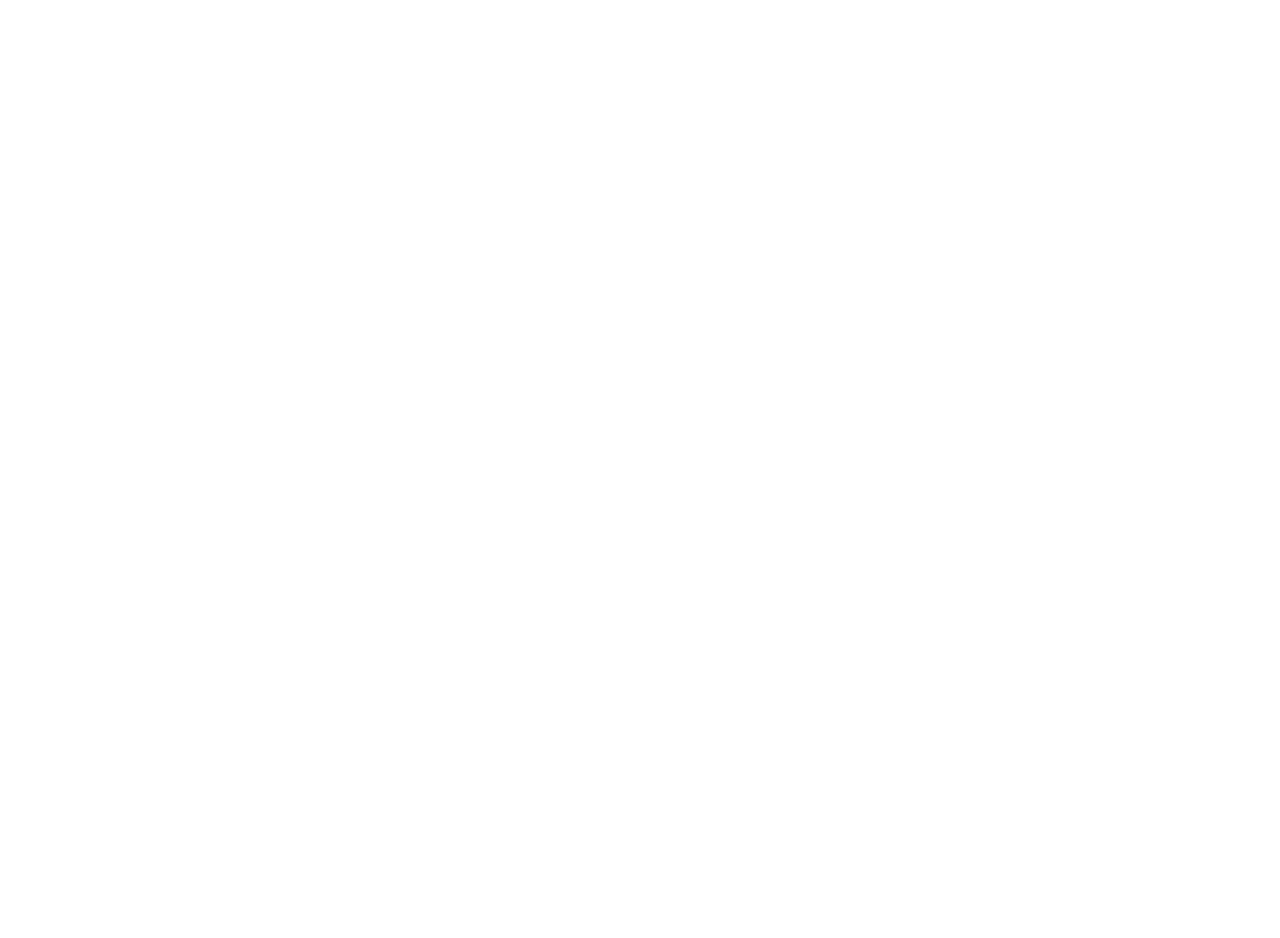
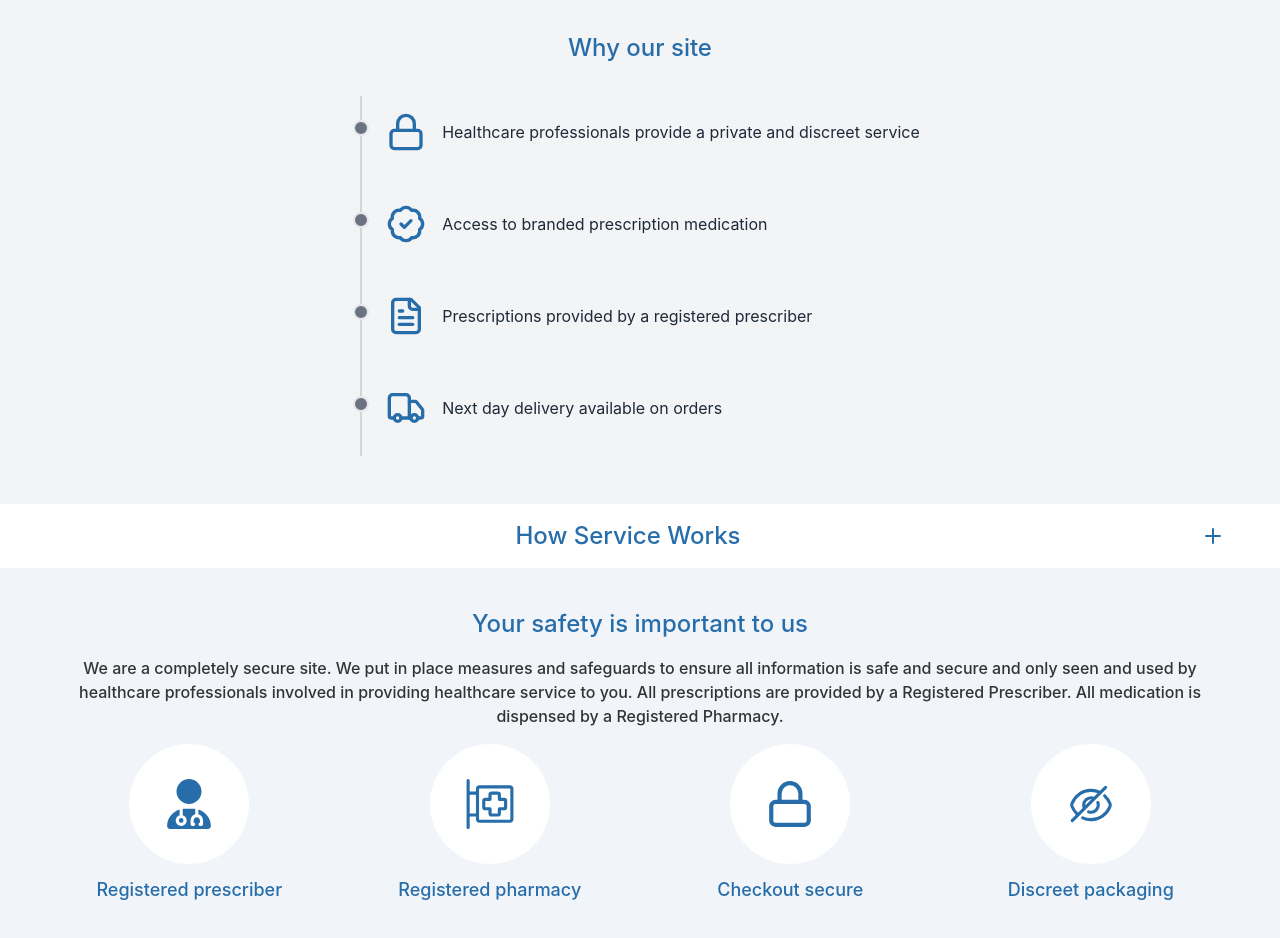
Before and after one commit to DharshanWilsonRaj/prescriptiondoctor-nextjs-demo, a Next.js app: page / in a window 1280 px wide. Shown: the part 1280-2218 px from the top of the page. Before the commit the page ends 1252 px from the top, so only its background shows below. Built offline with nearby package versions, Linux system fonts and the light colour scheme.

Commit message:
service works

```diff
--- a/next.config.mjs
+++ b/next.config.mjs
@@ -1,4 +1,13 @@
 /** @type {import('next').NextConfig} */
-const nextConfig = {};
+const nextConfig = {
+    images: {
+        remotePatterns: [
+            {
+                protocol: "https",
+                hostname: '**'
+            }
+        ],
+    }
+};
 
 export default nextConfig;
--- /dev/null
+++ b/public/images/icons/svg-icons.jsx
@@ -0,0 +1,38 @@
+
+export const DoctorSvg = ({ width = 30, height = 30, ...props }) => {
+	return (
+		<svg xmlns="http://www.w3.org/2000/svg" width={width} height={height}{...props} viewBox="0 0 448 512">
+			<path fill="currentColor" d="M224 256a128 128 0 1 0 0-256a128 128 0 1 0 0 256m-96 55.2C54 332.9 0 401.3 0 482.3C0 498.7 13.3 512 29.7 512h388.6c16.4 0 29.7-13.3 29.7-29.7c0-81-54-149.4-128-171.1V362c27.6 7.1 48 32.2 48 62v40c0 8.8-7.2 16-16 16h-16c-8.8 0-16-7.2-16-16s7.2-16 16-16v-24c0-17.7-14.3-32-32-32s-32 14.3-32 32v24c8.8 0 16 7.2 16 16s-7.2 16-16 16h-16c-8.8 0-16-7.2-16-16v-40c0-29.8 20.4-54.9 48-62v-57.1q-9-.9-18.3-.9h-91.4q-9.3 0-18.3.9v65.4c23.1 6.9 40 28.3 40 53.7c0 30.9-25.1 56-56 56s-56-25.1-56-56c0-25.4 16.9-46.8 40-53.7zM144 448a24 24 0 1 0 0-48a24 24 0 1 0 0 48"></path>
+		</svg>
+
+	)
+}
+export const HospitalIcon = ({ width = 30, height = 30, ...props }) => {
+	return (
+		<svg xmlns="http://www.w3.org/2000/svg" width={width} height={height} {...props} viewBox="0 0 24 24">
+			<g fill="none" stroke="currentColor" strokeLinecap="round" strokeLinejoin="round" strokeWidth={1.5}>
+				<path d="M1.5.75v22.5M6 6.75H1.5M6 17.25H1.5m17.25-7.5H16.5V7.5a.75.75 0 0 0-.75-.75h-3a.75.75 0 0 0-.75.75v2.25H9.75a.75.75 0 0 0-.75.75v3a.75.75 0 0 0 .75.75H12v2.25a.75.75 0 0 0 .75.75h3a.75.75 0 0 0 .75-.75v-2.25h2.25a.75.75 0 0 0 .75-.75v-3a.75.75 0 0 0-.75-.75"></path>
+				<path d="M7 3.75h14.5s1 0 1 1v14.5s0 1-1 1H7s-1 0-1-1V4.75s0-1 1-1"></path>
+			</g>
+		</svg>
+	)
+}
+
+export const LockIcon = ({ width = 30, height = 30, ...props }) => {
+	return (
+		<svg xmlns="http://www.w3.org/2000/svg" width={width} height={height} {...props} viewBox="0 0 24 24">
+			<path fill="currentColor" d="M9 5.82L7.36 4.16A4.99 4.99 0 0 1 12 1c2.76 0 5 2.24 5 5v2h1a2 2 0 0 1 2 2v6.8L11.2 8H15V6c0-1.66-1.34-3-3-3c-1.59 0-2.89 1.25-3 2.82m13.11 15.64l-1.27 1.27l-1.38-1.38c-.36.4-.88.65-1.46.65H6c-1.11 0-2-.89-2-2V10a2 2 0 0 1 2-2h.11l-5-5l1.28-1.27zm-8.26-5.72l-2.59-2.59C10.5 13.44 10 14.16 10 15a2 2 0 0 0 2 2c.84 0 1.56-.5 1.85-1.26"></path>
+		</svg>
+	)
+}
+export const EyeSlashIcon = ({ width = 30, height = 30, ...props }) => {
+	return (
+		<svg xmlns="http://www.w3.org/2000/svg" width={width} height={height} {...props} viewBox="0 0 24 24">
+			<g fill="none" stroke="currentColor" strokeLinecap="round" strokeLinejoin="round" strokeWidth={1.5}>
+				<path d="M5.45 16.92a10.8 10.8 0 0 1-2.55-3.71a1.85 1.85 0 0 1 0-1.46A10.6 10.6 0 0 1 6.62 7.1A9 9 0 0 1 12 5.48a8.8 8.8 0 0 1 4 .85m2.56 1.72a10.85 10.85 0 0 1 2.54 3.7a1.85 1.85 0 0 1 0 1.46a10.6 10.6 0 0 1-3.72 4.65A9 9 0 0 1 12 19.48a8.8 8.8 0 0 1-4-.85"></path>
+				<path d="M8.71 13.65a3.3 3.3 0 0 1-.21-1.17a3.5 3.5 0 0 1 3.5-3.5c.4-.002.796.07 1.17.21m2.12 2.12c.14.374.212.77.21 1.17a3.5 3.5 0 0 1-3.5 3.5a3.3 3.3 0 0 1-1.17-.21M3 20L19 4"></path>
+			</g>
+		</svg>
+
+	)
+}
--- a/src/app/(storefront)/home.jsx
+++ b/src/app/(storefront)/home.jsx
@@ -1,9 +1,17 @@
 import HeroBanner from "@/components/(storefront)/home/hero-banner";
+import WeightLossJourneyCard from "@/components/(storefront)/home/journey-card";
+import WhyOurSite from "@/components/(storefront)/home/why-our-site-v1";
+import SafetyImportance from "@/components/(storefront)/home/safety-importance";
+import ServiceWorks from "@/components/(storefront)/home/service-works";
 
 export default function StoreFrontHome() {
     return (
         <div>
             <HeroBanner />
+            <WeightLossJourneyCard />
+            <WhyOurSite />
+            <ServiceWorks />
+            <SafetyImportance />
         </div>
     );
 }
--- a/src/app/globals.css
+++ b/src/app/globals.css
@@ -55,6 +55,7 @@
 .dark {
   --background: oklch(0.2046 0 0);
   --foreground: oklch(0.9219 0 0);
+
   --card: oklch(0.2686 0 0);
   --card-foreground: oklch(0.9219 0 0);
   --popover: oklch(0.2686 0 0);
@@ -133,6 +134,7 @@
   --color-sidebar-border: var(--sidebar-border);
   --color-sidebar-ring: var(--sidebar-ring);
 
+
   --font-sans: var(--font-sans);
   --font-mono: var(--font-mono);
   --font-serif: var(--font-serif);
--- a/src/app/page.js
+++ b/src/app/page.js
@@ -1,4 +1,3 @@
-import WeightLossJourneyCard from "@/components/(storefront)/home/journey-card";
 import StoreFrontHome from "./(storefront)/home";
 export const metadata = {
   title: "Doctor | UK Online Healthcare & Treatments",
@@ -45,7 +44,6 @@
   return (
     <>
       <StoreFrontHome />
-      <WeightLossJourneyCard />
     </>
   );
 }
--- a/src/components/(storefront)/home/journey-card.jsx
+++ b/src/components/(storefront)/home/journey-card.jsx
@@ -46,7 +46,7 @@
 
     return (
         <section className="bg-white">
-            <div className="container pt-[60px] px-3 lg:px-0 py-5">
+            <div className="container pt-[60px] px-3 lg:px-0 py-8">
                 <h1 className="text-2xl font-medium text-center mb-8">
                     Start Your Weight Loss Journey
                 </h1>
@@ -55,7 +55,7 @@
                     {cards.map((card, index) => (
                         <div
                             key={index}
-                            className={`bg-[#f8f8f8]  border-b-4 border-primary shadow-sm hover:shadow-md transition p-5 ${card.className}`}
+                            className={`bg-secondary border-b-4 border-primary shadow-sm hover:shadow-md transition p-5 ${card.className}`}
                         >
                             <p className="text-primary text-lg font-semibold mb-2">{card.title}</p>
                             <p className="text-sm text-gray-700 mb-4">{card.description}</p>
--- /dev/null
+++ b/src/components/(storefront)/home/safety-importance.jsx
@@ -0,0 +1,52 @@
+import { Lock } from "lucide-react";
+import { DoctorSvg, EyeSlashIcon, HospitalIcon, } from "../../../../public/images/icons/svg-icons";
+
+
+const widgets = [
+    {
+        icon: <DoctorSvg width={50} height={50} />,
+        label: "Registered prescriber",
+    },
+    {
+        icon: <HospitalIcon width={50} height={50} />,
+        label: "Registered pharmacy",
+    },
+    {
+        icon: <Lock width={50} height={50} />,
+        label: "Checkout secure",
+    },
+    {
+        icon: <EyeSlashIcon width={50} height={50} />,
+        label: "Discreet packaging",
+    },
+];
+
+export default function SafetyImportance() {
+    return (
+        <section className="py-10 bg-[#f1f5f9]">
+            <div className="container px-2 md:px-0 max-w-screen-xl mx-auto">
+                {/* Heading */}
+                <p className="text-2xl text-primary font-medium text-center mb-4">
+                   Your safety is important to us
+                </p>
+
+                {/* Description */}
+                <p className="text-center mb-4 font-medium">
+                    We are a completely secure site. We put in place measures and safeguards to ensure all information is safe and secure and only seen and used by healthcare professionals involved in providing healthcare service to you. All prescriptions are provided by a Registered Prescriber. All medication is dispensed by a Registered Pharmacy.
+                </p>
+
+                {/* Icon Widgets */}
+                <div className="grid grid-cols-2 md:grid-cols-4 gap-8 justify-items-center text-center">
+                    {widgets.map((item, idx) => (
+                        <div key={idx} className="flex flex-col items-center">
+                            <div className="bg-white text-primary rounded-full w-30 h-30 flex items-center justify-center mb-3">
+                                {item.icon}
+                            </div>
+                            <p className="text-sm lg:text-lg font-medium text-primary">{item.label}</p>
+                        </div>
+                    ))}
+                </div>
+            </div>
+        </section>
+    );
+}
--- /dev/null
+++ b/src/components/(storefront)/home/service-works.jsx
@@ -0,0 +1,18 @@
+import { PlusIcon } from "lucide-react";
+
+export default function ServiceWorks() {
+    return (
+        <div>
+            <div className="container  flex items-center justify-center py-4">
+
+                    <p className="text-2xl ms-auto text-primary font-medium text-center">
+                        How  Service Works
+                    </p>
+                    <span className='ms-auto'>
+                        <PlusIcon className="text-primary" tooltip="How" />
+                    </span>
+
+            </div>
+        </div>
+    );
+}
--- /dev/null
+++ b/src/components/(storefront)/home/why-our-site-v1.jsx
@@ -0,0 +1,55 @@
+import {
+    Lock,
+    BadgeCheck,
+    FileText,
+    Truck
+} from "lucide-react";
+
+const features = [
+    {
+        icon: <Lock className=" text-primary" size={40} />,
+        text: "Healthcare professionals provide a private and discreet service",
+    },
+    {
+        icon: <BadgeCheck className=" text-primary" size={40} />,
+        text: "Access to branded prescription medication",
+    },
+    {
+        icon: <FileText className=" text-primary" size={40} />,
+        text: "Prescriptions provided by a registered prescriber",
+    },
+    {
+        icon: <Truck className=" text-primary " size={40} />,
+        text: "Next day delivery available on orders",
+    },
+];
+
+export default function WhyOurSite() {
+    return (
+        <section className="bg-secondary py-12">
+            <div className="container  px-4 md:px-8">
+                <p className="text-2xl text-primary font-medium text-center mb-8">
+                    Why our site
+                </p>
+
+                <div className="flex  items-center justify-center">
+                    <ul className="flex flex-col justify-center  gap-10 border-l-2 min-h-[360px] border-gray-300  relative pl-6">
+                        {features.map((curr, idx) => (
+                            <li className="relative flex mb-3 items-center gap-4" key={idx}>
+                                {/* Timeline Dot */}
+                                <span className="absolute left-[-33px] top-2 w-4 h-4 bg-gray-500 rounded-full border-2"></span>
+
+                                {/* Icon */}
+                                <div className=" text-gray-600">{curr.icon}</div>
+
+                                {/* Text */}
+                                <p className="text-gray-800 md:text-base text-sm">{curr.text}</p>
+                            </li>
+                        ))}
+                    </ul>
+                </div>
+            </div>
+        </section>
+
+    );
+}
```
